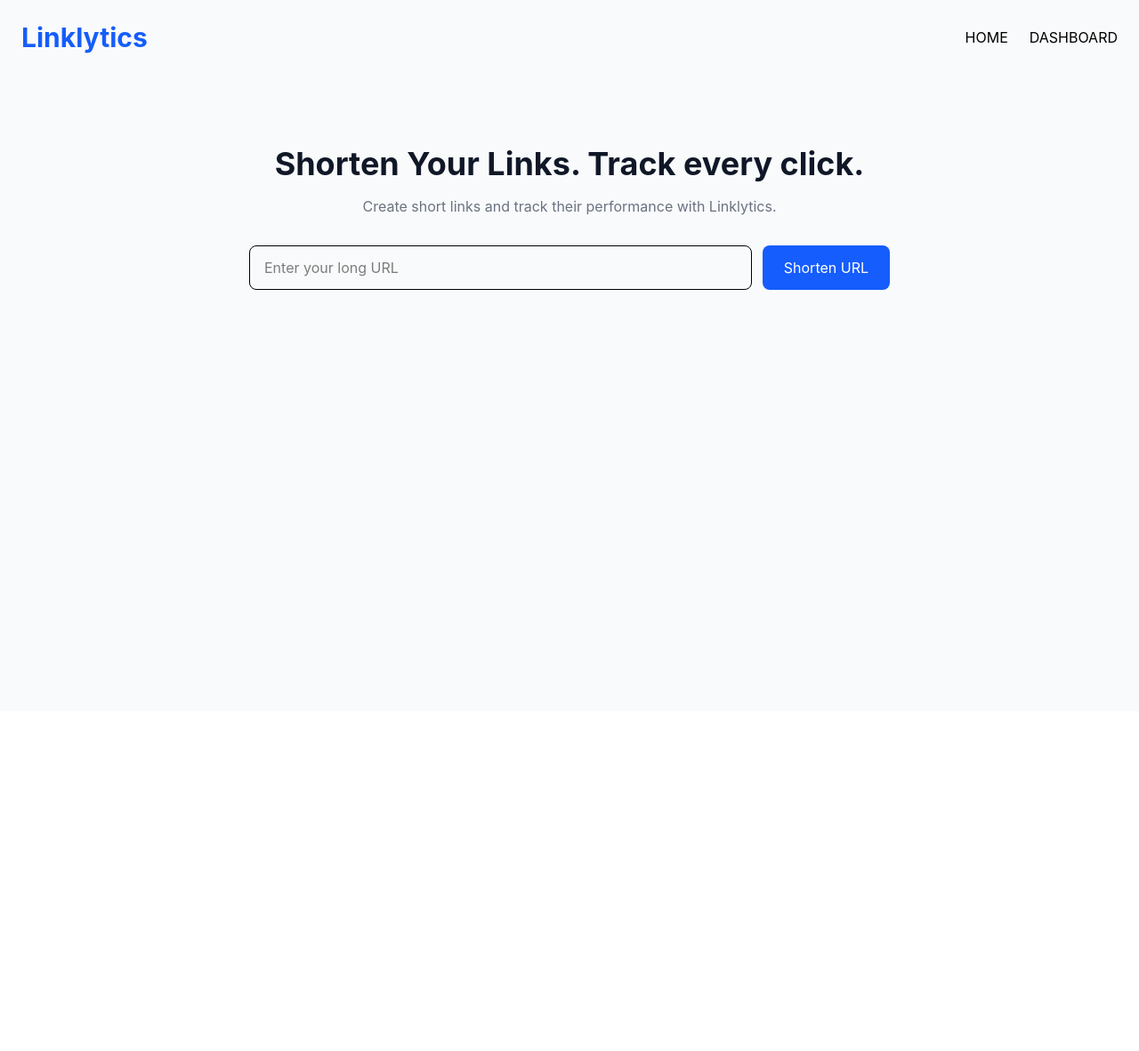
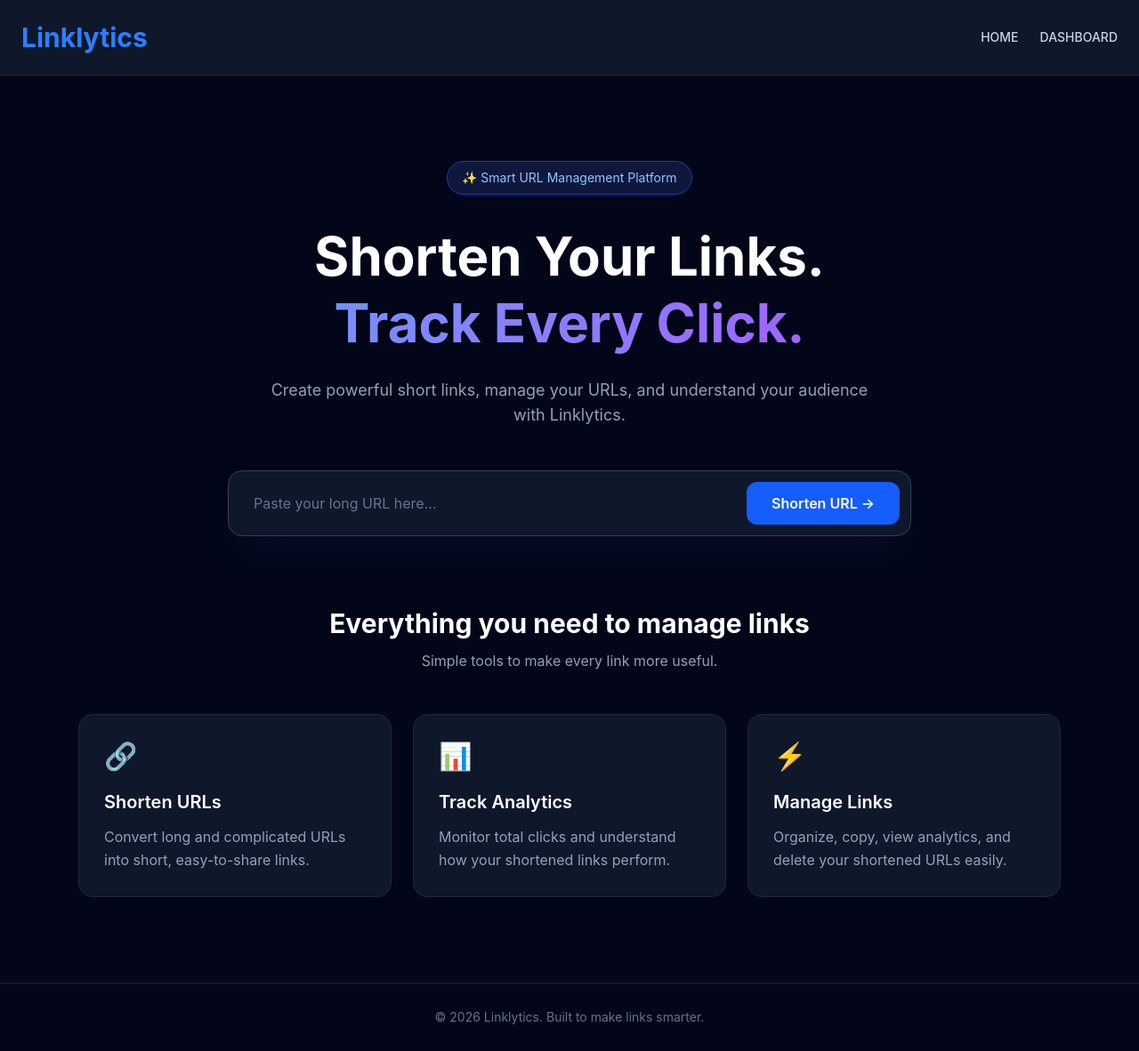
Before and after one commit to rawatvipin756/Linklytics, a React (Vite) app in the folder frontend/: page / in a window 1280 px wide. Shown: the whole page at 89% size. Before the commit the page ends 800 px from the top, so only its background shows below. Built offline with nearby package versions, Linux system fonts and the light colour scheme.

Commit message:
updated css

```diff
--- a/frontend/src/App.jsx
+++ b/frontend/src/App.jsx
@@ -50,59 +50,184 @@ const Home=()=>{
     }
   };
 
-  return(
-    <main className="max-w-3xl mx-auto text-center mt-20 px-6">
-      <h2 className="text-4xl font-bold text-gray-900">
-        Shorten Your Links. Track every click.
-      </h2>
-      <p className="text-gray-500 mt-4">
-        Create short links and track their performance with Linklytics.
+
+return (
+  <main className="bg-slate-950 text-white">
+
+    {/* Hero Section */}
+    <section className="max-w-6xl mx-auto px-6 pt-24 pb-20 text-center">
+
+      <div className="inline-block bg-blue-950/60 border border-blue-800 text-blue-300 px-4 py-2 rounded-full text-sm mb-8">
+        ✨ Smart URL Management Platform
+      </div>
+
+      <h1 className="text-4xl md:text-6xl font-bold leading-tight">
+        Shorten Your Links.
+        <span className="block text-transparent bg-clip-text bg-gradient-to-r from-blue-400 to-purple-500">
+          Track Every Click.
+        </span>
+      </h1>
+
+      <p className="text-slate-400 max-w-2xl mx-auto mt-6 text-lg">
+        Create powerful short links, manage your URLs, and
+        understand your audience with Linklytics.
       </p>
-      <div className="flex gap-3 mt-8">
+
+      {/* URL Input */}
+      <div className="max-w-3xl mx-auto mt-12 bg-slate-900 border border-slate-700 p-3 rounded-2xl flex flex-col sm:flex-row gap-3 shadow-2xl shadow-blue-950/30">
+
         <input
           type="text"
           value={url}
-          onChange={(e)=>setUrl(e.target.value)}
-          placeholder="Enter your long URL"
-          className="flex-1 border rounded-lg px-4 py-3"
+          onChange={(e) => setUrl(e.target.value)}
+          onKeyDown={(e) => {
+            if (e.key === "Enter" && !loading) handleShorten();
+          }}
+          placeholder="Paste your long URL here..."
+          className="flex-1 bg-transparent text-white px-4 py-3 outline-none placeholder:text-slate-500 min-w-0"
         />
+
         <button
           onClick={handleShorten}
           disabled={loading}
-          className="bg-blue-600 text-white px-6 py-3 rounded-lg hover:bg-blue-700 disabled:opacity-50">
-          {loading ? "Shortening..." : "Shorten URL"}
+          className="bg-blue-600 hover:bg-blue-700 disabled:opacity-50 px-7 py-3 rounded-xl font-semibold transition"
+        >
+          {loading ? "Shortening..." : "Shorten URL →"}
+        </button>
+
+      </div>
+
+      {/* Short URL Result */}
+      {shortUrl && (
+        <div className="max-w-3xl mx-auto mt-6 bg-slate-900 border border-emerald-800/60 p-5 rounded-2xl">
+
+          <p className="text-emerald-400 text-sm mb-3">
+            ✓ Your shortened URL is ready!
+          </p>
+
+          <div className="flex flex-col sm:flex-row justify-between items-center gap-4">
+            <a
+              href={shortUrl}
+              target="_blank"
+              rel="noreferrer"
+              className="text-blue-400 break-all hover:text-blue-300"
+            >
+              {shortUrl}
+            </a>
+
+            <button
+              onClick={handleCopy}
+              className="bg-emerald-600 hover:bg-emerald-700 px-5 py-2 rounded-lg transition shrink-0"
+            >
+              Copy URL
             </button>
           </div>
-      {shortUrl && (
-        <div className="mt-6">
-          <p className="text-green-600">{shortUrl}</p>
-          <button
-            className="mt-3 bg-gray-800 text-white px-4 py-2 rounded-lg"
-            onClick={handleCopy}
-          >Copy Url</button>
+
         </div>
       )}
+
+    </section>
+
+    {/* Features Section */}
+    <section className="max-w-6xl mx-auto px-6 pb-24">
+
+      <div className="text-center mb-12">
+        <h2 className="text-3xl font-bold">
+          Everything you need to manage links
+        </h2>
+        <p className="text-slate-400 mt-3">
+          Simple tools to make every link more useful.
+        </p>
+      </div>
+
+      <div className="grid grid-cols-1 md:grid-cols-3 gap-6">
+
+        <div className="bg-slate-900 border border-slate-800 p-7 rounded-2xl hover:border-blue-600 transition">
+          <div className="text-3xl mb-5">🔗</div>
+          <h3 className="text-xl font-semibold mb-3">
+            Shorten URLs
+          </h3>
+          <p className="text-slate-400 leading-relaxed">
+            Convert long and complicated URLs into short,
+            easy-to-share links.
+          </p>
+        </div>
+
+        <div className="bg-slate-900 border border-slate-800 p-7 rounded-2xl hover:border-blue-600 transition">
+          <div className="text-3xl mb-5">📊</div>
+          <h3 className="text-xl font-semibold mb-3">
+            Track Analytics
+          </h3>
+          <p className="text-slate-400 leading-relaxed">
+            Monitor total clicks and understand how your
+            shortened links perform.
+          </p>
+        </div>
+
+        <div className="bg-slate-900 border border-slate-800 p-7 rounded-2xl hover:border-blue-600 transition">
+          <div className="text-3xl mb-5">⚡</div>
+          <h3 className="text-xl font-semibold mb-3">
+            Manage Links
+          </h3>
+          <p className="text-slate-400 leading-relaxed">
+            Organize, copy, view analytics, and delete
+            your shortened URLs easily.
+          </p>
+        </div>
+
+      </div>
+    </section>
+
+    {/* Footer */}
+    <footer className="border-t border-slate-800 py-7 text-center text-slate-500 text-sm">
+      © {new Date().getFullYear()} Linklytics. Built to make links smarter.
+    </footer>
+
   </main>
 );
+
 }
 
 const App=()=> {
-  return(
-    <div className="min-h-screen bg-gray-50">
-      <nav className="max-w-7xl mx-auto flex justify-between items-center p-6">
-        <h1 className="text-3xl font-bold text-blue-600">Linklytics</h1>
-        <div className="flex gap-6">
-          <Link to="/">HOME</Link>
-          <Link to="/dashboard">DASHBOARD</Link>
+
+return (
+  <div className="min-h-screen bg-slate-950 text-white">
+
+    <nav className="bg-slate-900 border-b border-slate-800">
+      <div className="max-w-7xl mx-auto flex justify-between items-center p-6">
+
+        <Link to="/" className="text-3xl font-bold text-blue-500">
+          Linklytics
+        </Link>
+
+        <div className="flex gap-6 text-sm font-medium">
+          <Link
+            to="/"
+            className="text-slate-300 hover:text-blue-400 transition"
+          >
+            HOME
+          </Link>
+
+          <Link
+            to="/dashboard"
+            className="text-slate-300 hover:text-blue-400 transition"
+          >
+            DASHBOARD
+          </Link>
+        </div>
+
       </div>
     </nav>
+
     <Routes>
       <Route path="/" element={<Home />} />
       <Route path="/dashboard" element={<Dashboard />} />
       <Route path="/analytics/:shortCode" element={<Analytics />} />
     </Routes>
+
   </div>
-  )
+);
+
 }
 
 export default App;
--- a/frontend/src/components/Analytics.jsx
+++ b/frontend/src/components/Analytics.jsx
@@ -24,19 +24,22 @@ const Analytics=()=> {
 
   if (error) {
   return (
-      <div className="text-center mt-20 text-red-500">
-        {error}
+    <div className="min-h-screen bg-slate-950 text-white flex flex-col items-center justify-center px-6">
+      <p className="text-red-400 text-lg">{error}</p>
+
       <button
         onClick={() => navigate("/dashboard")}
-          className="mt-5 block mx-auto bg-blue-600 text-white px-5 py-2 rounded-lg hover:bg-blue-700"
-        >Back to Dashboard</button>
+        className="mt-5 bg-blue-600 hover:bg-blue-700 px-5 py-3 rounded-xl transition"
+      >
+        Back to Dashboard
+      </button>
     </div>
   );
 }
 
   if(!analytics){
     return(
-      <div className="text-center mt-20 text-gray-500">
+      <div className="min-h-screen bg-slate-950 text-slate-400 flex items-center justify-center">
   Loading analytics...
 </div>
     )
@@ -44,7 +47,7 @@ const Analytics=()=> {
 
 
 return (
-  <div className="min-h-screen bg-slate-950 text-white p-6 md:p-10">
+  <div className="bg-slate-950 text-white px-6 py-10">
 
     <div className="max-w-5xl mx-auto">
 
--- a/frontend/src/components/Dashboard.jsx
+++ b/frontend/src/components/Dashboard.jsx
@@ -70,26 +70,8 @@ const averageClicks = totalUrls > 0
 
 
 return (
-  <div className="min-h-screen bg-slate-950 text-white flex">
-    <aside className="w-64 bg-slate-900 border-r border-slate-800 p-6 hidden md:block">
-      <h1 className="text-2xl font-bold text-blue-500 mb-10">
-        Linklytics
-      </h1>
-
-      <nav className="space-y-3">
-        <button
-          onClick={() => navigate("/")}
-          className="w-full text-left px-4 py-3 rounded-xl text-slate-400 hover:bg-slate-800 hover:text-white"
-        >
-          Home
-        </button>
-
-        <button className="w-full text-left px-4 py-3 rounded-xl bg-blue-600 text-white">
-          Dashboard
-        </button>
-      </nav>
-    </aside>
-    <main className="flex-1 p-6 md:p-10">
+  <div className="min-h-screen bg-slate-950 text-white">
+    <main className="max-w-5xl w-full mx-auto px-6 py-10">
       <header className="flex justify-between items-center mb-10">
         <div>
           <h2 className="text-3xl font-bold">Dashboard</h2>
```
Lines whose indentation alone changed are shown as unchanged.
